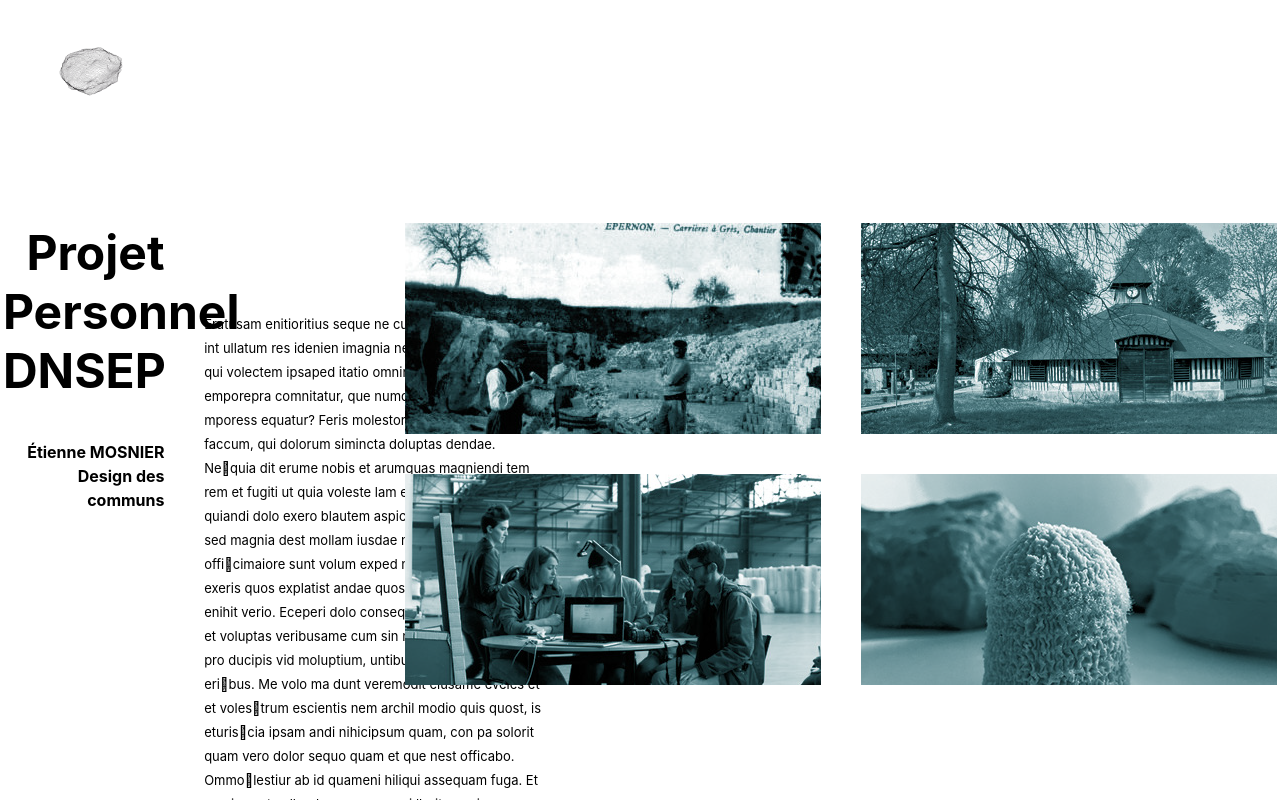
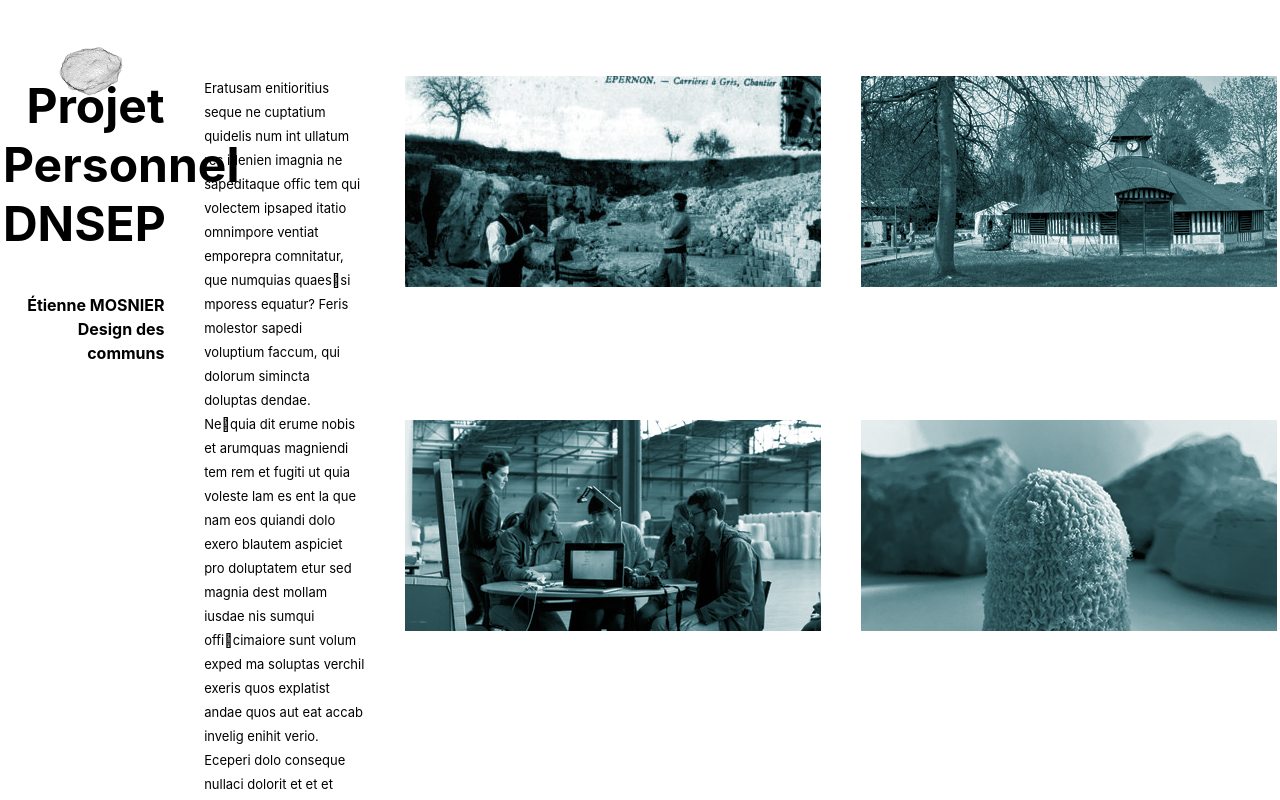
Before and after one commit to karzQ/etienne-mosnier, a React (Vite) app: page / in a window 1280 px wide. Built offline with nearby package versions, Linux system fonts and the light colour scheme.

Commit message:
Fix main text not aligned with others elements

```diff
--- a/src/components/templates/gallery/gallery.css
+++ b/src/components/templates/gallery/gallery.css
@@ -10,21 +10,21 @@
     grid-gap: 39.7px;
 }
 
-.leftSide, .rightSide {
+.Gallery .leftSide, .rightSide {
     position: relative;
     /* background-color: antiquewhite; */
     height: 52%;
     align-self: center;
 }
 
-.leftSide {
+.Gallery .leftSide {
     display: flex;
     flex-direction: row;
 
     max-width: 880px;
 }
 
-.leftSide .left, .leftSide .right {
+.Gallery .leftSide .left, .leftSide .right {
     position: relative;
     width: 50%;
     height: 50%;
@@ -33,16 +33,16 @@
     display: flex;
 
     flex-direction: column;
-    align-items: right;
+    align-self: auto;
 }
 
-.leftSide .left {
+.Gallery .leftSide .left {
     height: 100%;
     padding-right: 19.85px;
     text-align: right;
 }
 
-.leftSide .left .projectName{
+.Gallery .leftSide .left .projectName{
     margin-top: 0;
     margin-bottom: 40px;
     font-weight: bold;
@@ -50,29 +50,29 @@
     line-height: normal;
 }
 
-.leftSide .left .spans {
+.Gallery .leftSide .left .spans {
     display: flex;
     flex-direction: column;
     align-items: right;
 }
 
-.leftSide .left .spans span {
+.Gallery .leftSide .left .spans span {
     font-weight: bold;
 }
 
 
-.leftSide .right {
+.Gallery .leftSide .right {
     padding-left: 19.85px;
     font-size: small;
 }
 
-.rightSide {
+.Gallery .rightSide {
     display: flex;
     grid-gap: 39.7px;
     align-items: flex-start;
 }
 
-.rightSide .images {
+.Gallery .rightSide .images {
     width: 571px;
 
     display: flex;
@@ -81,12 +81,12 @@
     flex-wrap: wrap;
 }
 
-.rightSide .images.scrollable {
+.Gallery .rightSide .images.scrollable {
     overflow: scroll;
     height: 650px;
 }
 
-.rightSide .images .imageContainer {
+.Gallery .rightSide .images .imageContainer {
     position: relative;
 
     max-width: 264px;
@@ -95,7 +95,7 @@
     cursor: pointer;
 }
 
-.rightSide .images .imageContainer .blackVeil {
+.Gallery .rightSide .images .imageContainer .blackVeil {
     position: absolute;
     top: 0;
     left: 0;
@@ -107,7 +107,7 @@
     height: 100%;
 }
 
-.rightSide .images .imageContainer .text {
+.Gallery .rightSide .images .imageContainer .text {
     position: absolute;
     right: 0;
     bottom: 0;
@@ -122,21 +122,21 @@
     color: white;
 }
 
-.rightSide .filters {
+.Gallery .rightSide .filters {
     display: flex;
     flex-direction: column;
     gap: 15px;
 }
 
-.rightSide .filters .filter-container {
+.Gallery .rightSide .filters .filter-container {
     position: relative;
 }
 
-.rightSide .filters h2{
+.Gallery .rightSide .filters h2{
     margin-top: 0;
 }
 
-.rightSide .filters .filter-container .filter {
+.Gallery .rightSide .filters .filter-container .filter {
     width: fit-content;
     padding: 2px 8px;
     border: 1px black solid;
@@ -144,12 +144,12 @@
     cursor: pointer;
 }
 
-.rightSide .filters .filter-container .filter.selected {
+.Gallery .rightSide .filters .filter-container .filter.selected {
     padding: 3px 10px;
     border: 2px black solid;
     font-weight: bold;
 }
 
-.rightSide .filters .filter-container .filter:hover {
+.Gallery .rightSide .filters .filter-container .filter:hover {
     opacity: 0.5;
 }
--- a/src/components/templates/home/home.css
+++ b/src/components/templates/home/home.css
@@ -13,20 +13,18 @@
     grid-gap: 39.7px;
 }
 
-.leftSide, .rightSide {
+.Home .leftSide, .rightSide {
     position: relative;
-    /* background-color: antiquewhite; */
     height: 52%;
     align-self: center;
 }
 
-.leftSide {
+.Home .leftSide {
     display: flex;
     flex-direction: row;
-    /* color: black; */
 }
 
-.leftSide .left, .leftSide .right {
+.Home .leftSide .left, .leftSide .right {
     position: relative;
     width: 50%;
     height: 50%;
@@ -34,16 +32,16 @@
     display: flex;
 
     flex-direction: column;
-    align-items: right;
+    align-self: auto;
 }
 
-.leftSide .left {
+.Home .leftSide .left {
     height: 100%;
     padding-right: 19.85px;
     text-align: right;
 }
 
-.leftSide .left .projectName{
+.Home .leftSide .left .projectName{
     margin-top: 0;
     margin-bottom: 40px;
     font-weight: bold;
@@ -52,23 +50,23 @@
     word-spacing: 100vw;
 }
 
-.leftSide .left .spans {
+.Home .leftSide .left .spans {
     display: flex;
     flex-direction: column;
     align-items: right;
 }
 
-.leftSide .left .spans span {
+.Home .leftSide .left .spans span {
     font-weight: bold;
 }
 
 
-.leftSide .right {
+.Home .leftSide .right {
     padding-left: 19.85px;
     font-size: small;
 }
 
-.rightSide {
+.Home .rightSide {
     display: grid;
 
     grid-auto-columns: 1fr;
--- a/src/components/templates/text/text.css
+++ b/src/components/templates/text/text.css
@@ -13,14 +13,14 @@
     grid-gap: 39.7px;
 }
 
-.left, .right, .middle {
+.Text .left, .right, .middle {
     position: relative;
     /* background-color: antiquewhite; */
     height: 52%;
     align-self: center;
 }
 
-.left .projectName{
+.Text .left .projectName{
     margin-top: 0;
     font-weight: bold;
     font-size: xxx-large;
@@ -28,16 +28,16 @@
     word-spacing: 100vw;
 }
 
-.middle {
+.Text .middle {
     display: flex;
     flex-direction: row;
 }
 
-.middle .text {
+.Text .middle .text {
     min-width: 560px;
 }
 
-.middle .additional_texts {
+.Text .middle .additional_texts {
     display: flex;
     flex-direction: column;
 
@@ -49,17 +49,17 @@
     min-width: 300px;
 }
 
-.middle .additional_texts span {
+.Text .middle .additional_texts span {
     -webkit-hyphens: auto;
     hyphens: auto;
 }
 
-.left {
+.Text .left {
     display: flex;
     flex-direction: row;
     text-align: right;
 }
 
-.right {
+.Text .right {
     min-width: fit-content;
 }
```
